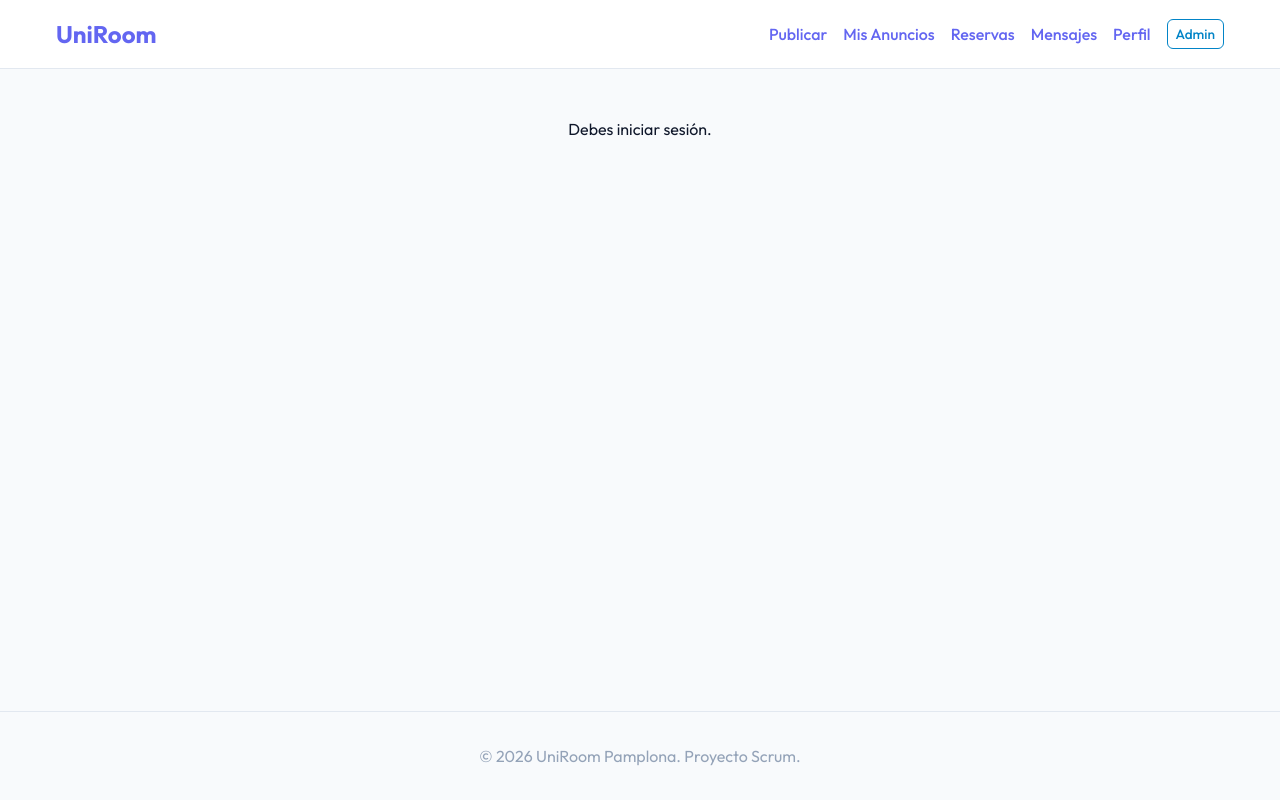
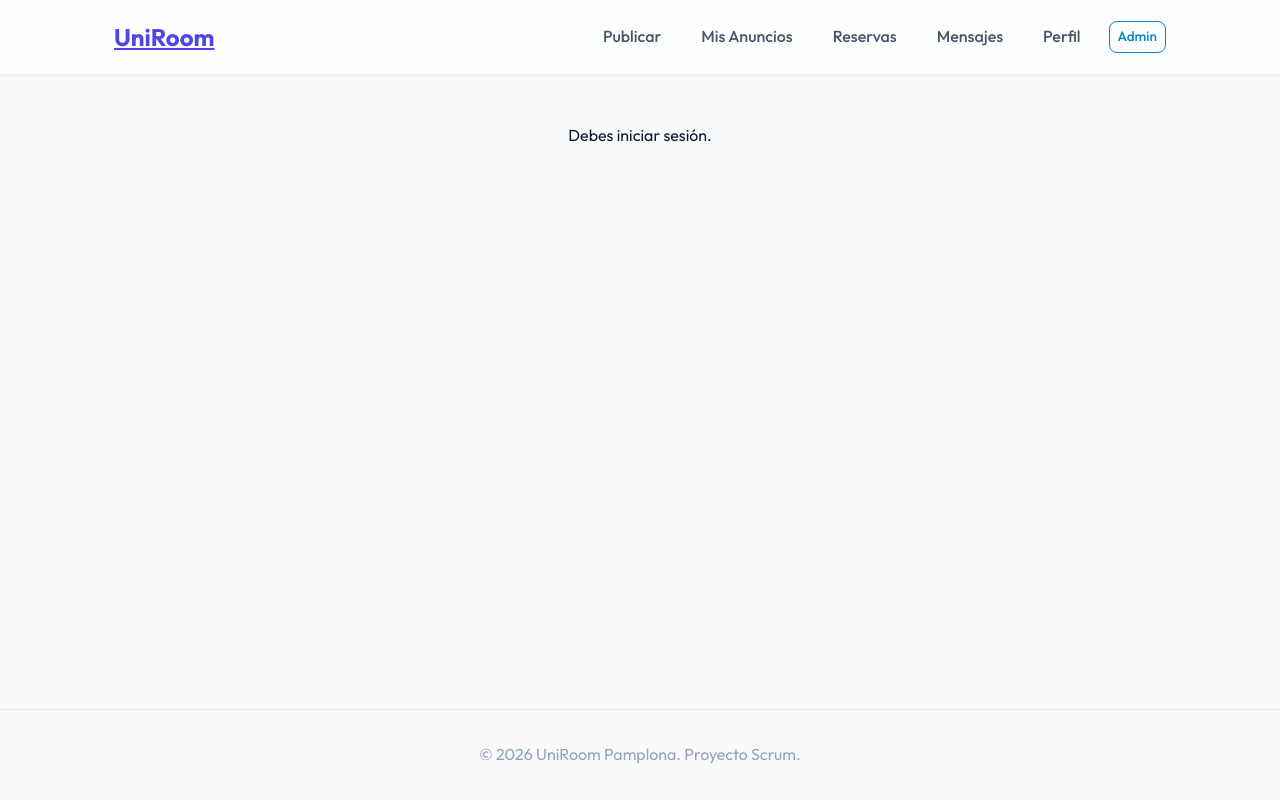
Before and after one commit to Samuelsolanows/uniroom, a React (Vite) app: page /chats in a window 1280 px wide. Built offline with nearby package versions, Linux system fonts and the light colour scheme.

Commit message:
UI Polish: Diseño Premium y configuracion para Vercel

```diff
--- a/src/index.css
+++ b/src/index.css
@@ -1,51 +1,32 @@
 :root {
-  /* Color Palette - Vibrant & Modern Premium Look */
-  --primary: #6366f1; /* Indigo 500 */
-  --primary-hover: #4f46e5; /* Indigo 600 */
+  /* Modern Premium Palette */
+  --primary: #4f46e5;       /* Indigo 600 */
+  --primary-hover: #4338ca; /* Indigo 700 */
   --primary-light: #e0e7ff; /* Indigo 100 */
 
-  --secondary: #10b981; /* Emerald 500 - for success/highlights */
-  --accent: #f43f5e; /* Rose 500 - for important alerts/hearts */
+  --accent: #ec4899;        /* Pink 500 */
 
-  --background: #f8fafc; /* Slate 50 */
-  --surface: #ffffff; /* White */
+  --background: #f8fafc;    /* Slate 50 */
+  --surface: #ffffff;
 
-  --text-primary: #0f172a; /* Slate 900 */
-  --text-secondary: #475569; /* Slate 600 */
-  --text-muted: #94a3b8; /* Slate 400 */
+  --text-primary: #0f172a;  /* Slate 900 */
+  --text-secondary: #475569;/* Slate 600 */
+  --text-muted: #94a3b8;    /* Slate 400 */
 
-  --border: #e2e8f0; /* Slate 200 */
+  --border: #e2e8f0;        /* Slate 200 */
 
-  /* Typography */
-  --font-sans: 'Outfit', system-ui, -apple-system, sans-serif;
-
-  /* Radii */
-  --radius-sm: 0.375rem;
-  --radius-md: 0.5rem;
-  --radius-lg: 1rem;
+  /* Modern Radius */
+  --radius-sm: 0.5rem;
+  --radius-md: 0.75rem;
+  --radius-lg: 1.25rem;
+  --radius-xl: 1.5rem;
   --radius-full: 9999px;
 
-  /* Shadows (Glassmorphism & Depth) */
-  --shadow-sm: 0 1px 2px 0 rgb(0 0 0 / 0.05);
-  --shadow-md: 0 4px 6px -1px rgb(0 0 0 / 0.1), 0 2px 4px -2px rgb(0 0 0 / 0.1);
-  --shadow-lg: 0 10px 15px -3px rgb(0 0 0 / 0.1), 0 4px 6px -4px rgb(0 0 0 / 0.1);
-  --shadow-glow: 0 0 20px rgba(99, 102, 241, 0.3);
-
-  /* Transitions */
-  --transition: all 0.3s cubic-bezier(0.4, 0, 0.2, 1);
-}
-
-/* Dark Mode Preferences */
-@media (prefers-color-scheme: dark) {
-  :root {
-    --background: #0f172a; /* Slate 900 */
-    --surface: #1e293b; /* Slate 800 */
-
-    --text-primary: #f8fafc; /* Slate 50 */
-    --text-secondary: #cbd5e1; /* Slate 300 */
-
-    --border: #334155; /* Slate 700 */
-  }
+  /* Premium Shadows */
+  --shadow-sm: 0 1px 2px 0 rgba(0, 0, 0, 0.05);
+  --shadow-md: 0 4px 6px -1px rgba(0, 0, 0, 0.1), 0 2px 4px -1px rgba(0, 0, 0, 0.06);
+  --shadow-lg: 0 10px 15px -3px rgba(0, 0, 0, 0.1), 0 4px 6px -2px rgba(0, 0, 0, 0.05);
+  --shadow-hover: 0 20px 25px -5px rgba(0, 0, 0, 0.1), 0 10px 10px -5px rgba(0, 0, 0, 0.04);
 }
 
 * {
@@ -55,86 +36,131 @@
 }
 
 body {
-  font-family: var(--font-sans);
+  font-family: 'Outfit', -apple-system, BlinkMacSystemFont, 'Segoe UI', Roboto, Helvetica, Arial, sans-serif;
   background-color: var(--background);
   color: var(--text-primary);
-  line-height: 1.5;
+  line-height: 1.6;
   -webkit-font-smoothing: antialiased;
-  -moz-osx-font-smoothing: grayscale;
 }
 
-a {
-  color: var(--primary);
-  text-decoration: none;
-  transition: var(--transition);
+.app-container {
+  display: flex;
+  flex-direction: column;
+  min-height: 100vh;
 }
 
-a:hover {
-  color: var(--primary-hover);
+/* Glassmorphism Header */
+header {
+  background: rgba(255, 255, 255, 0.7) !important;
+  backdrop-filter: blur(12px);
+  -webkit-backdrop-filter: blur(12px);
+  border-bottom: 1px solid rgba(226, 232, 240, 0.8) !important;
+  position: sticky;
+  top: 0;
+  z-index: 1000;
+  box-shadow: var(--shadow-sm);
+  transition: all 0.3s ease;
 }
 
-/* Base UI Components (Buttons, Inputs) */
-.btn {
-  display: inline-flex;
-  align-items: center;
-  justify-content: center;
-  padding: 0.75rem 1.5rem;
+header nav a {
+  color: var(--text-secondary);
+  text-decoration: none;
   font-weight: 500;
-  border-radius: var(--radius-md);
-  cursor: pointer;
-  border: none;
-  transition: var(--transition);
-  font-family: inherit;
-  font-size: 1rem;
+  transition: all 0.2s ease;
+  padding: 0.5rem 0.75rem;
+  border-radius: var(--radius-sm);
 }
 
-.btn-primary {
-  background-color: var(--primary);
-  color: white;
-  box-shadow: var(--shadow-md);
+header nav a:hover {
+  color: var(--primary);
+  background: var(--primary-light);
 }
 
-.btn-primary:hover {
-  background-color: var(--primary-hover);
-  transform: translateY(-2px);
-  box-shadow: var(--shadow-glow);
+/* Base Layouts */
+.container {
+  width: 100%;
+  max-width: 1100px;
+  margin: 0 auto;
+  padding: 0 1.5rem;
 }
 
-.input {
-  width: 100%;
-  padding: 0.75rem 1rem;
-  border: 1px solid var(--border);
-  border-radius: var(--radius-md);
-  background-color: var(--surface);
-  color: var(--text-primary);
-  font-family: inherit;
-  font-size: 1rem;
-  transition: var(--transition);
-}
-
-.input:focus {
-  outline: none;
-  border-color: var(--primary);
-  box-shadow: 0 0 0 3px var(--primary-light);
-}
-
-/* Card Component */
+/* Premium Cards */
 .card {
   background: var(--surface);
   border-radius: var(--radius-lg);
   box-shadow: var(--shadow-md);
   border: 1px solid var(--border);
   overflow: hidden;
-  transition: var(--transition);
+  transition: transform 0.3s cubic-bezier(0.4, 0, 0.2, 1), box-shadow 0.3s cubic-bezier(0.4, 0, 0.2, 1);
 }
 
 .card:hover {
-  box-shadow: var(--shadow-lg);
+  transform: translateY(-6px);
+  box-shadow: var(--shadow-hover);
 }
 
-/* Layout Utilities */
-.container {
-  max-width: 1200px;
-  margin: 0 auto;
-  padding: 0 1rem;
+/* Buttons with Micro-animations */
+.btn {
+  display: inline-flex;
+  align-items: center;
+  justify-content: center;
+  padding: 0.6rem 1.25rem;
+  font-size: 0.95rem;
+  font-weight: 600;
+  font-family: inherit;
+  border-radius: var(--radius-md);
+  border: none;
+  cursor: pointer;
+  transition: all 0.2s cubic-bezier(0.4, 0, 0.2, 1);
+  text-decoration: none;
 }
+
+.btn:active {
+  transform: scale(0.96);
+}
+
+.btn-primary {
+  background: linear-gradient(135deg, var(--primary) 0%, #3b82f6 100%);
+  color: white;
+  box-shadow: 0 4px 6px -1px rgba(79, 70, 229, 0.3);
+}
+
+.btn-primary:hover {
+  background: linear-gradient(135deg, var(--primary-hover) 0%, #2563eb 100%);
+  box-shadow: 0 10px 15px -3px rgba(79, 70, 229, 0.4);
+  transform: translateY(-2px);
+}
+
+/* Inputs */
+.input {
+  width: 100%;
+  padding: 0.75rem 1rem;
+  border: 1.5px solid var(--border);
+  border-radius: var(--radius-md);
+  font-family: inherit;
+  font-size: 1rem;
+  transition: all 0.2s ease;
+  background-color: #fcfcfd;
+}
+
+.input:focus {
+  outline: none;
+  border-color: var(--primary);
+  box-shadow: 0 0 0 4px var(--primary-light);
+  background-color: var(--surface);
+}
+
+/* Custom Scrollbar */
+::-webkit-scrollbar {
+  width: 8px;
+}
+::-webkit-scrollbar-track {
+  background: var(--background);
+}
+::-webkit-scrollbar-thumb {
+  background: var(--text-muted);
+  border-radius: var(--radius-full);
+}
+::-webkit-scrollbar-thumb:hover {
+  background: var(--text-secondary);
+}
```
Also changed, not shown: vercel.json (added).
